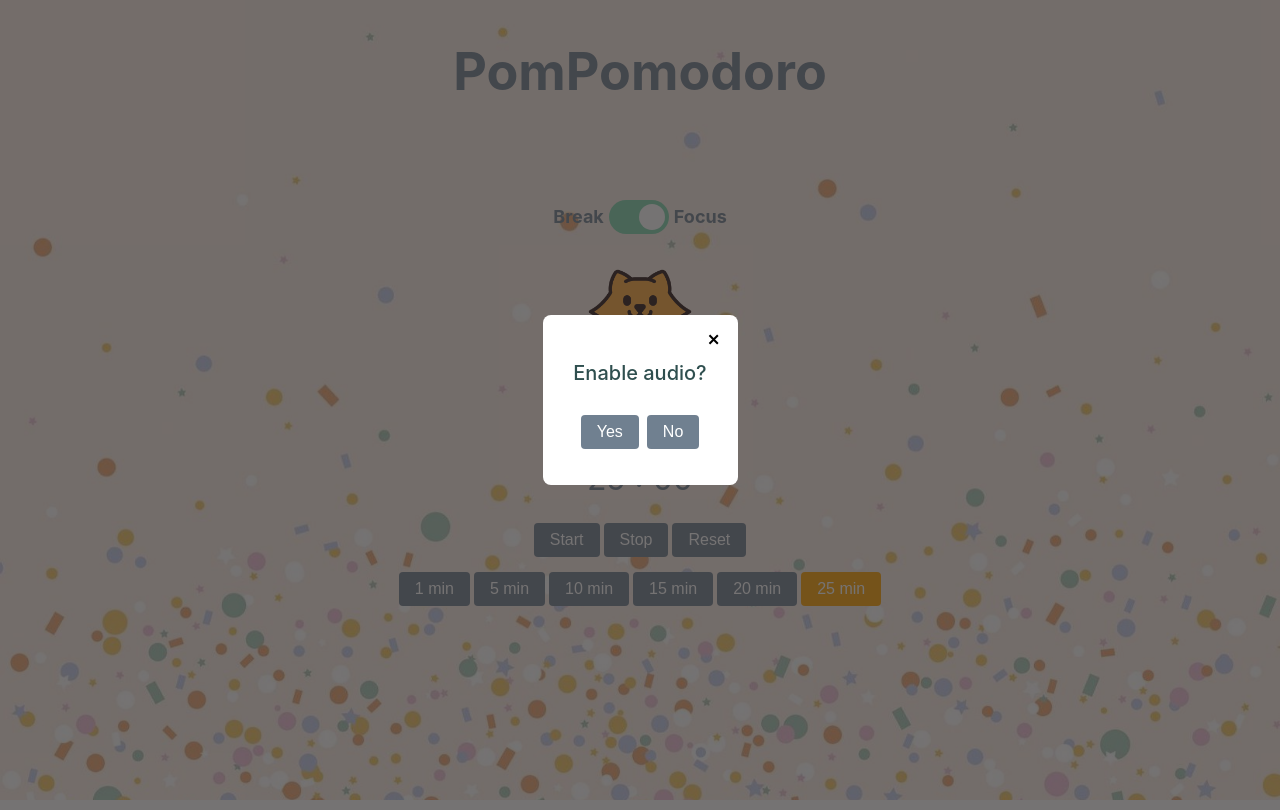
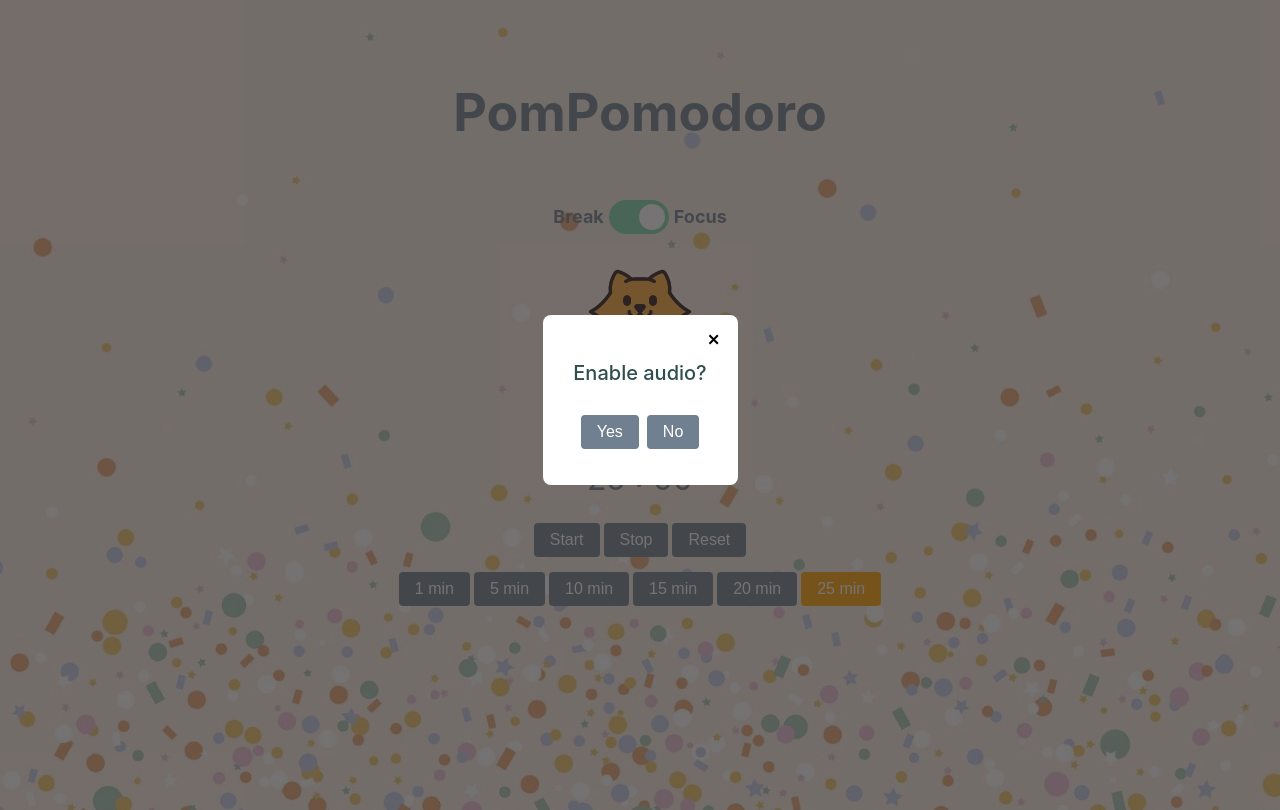
Before and after one commit to karisP/PomPomodoro, a React (Create React App) app: page / in a window 1280 px wide. Built offline with nearby package versions, Linux system fonts and the light colour scheme; no server answers.

Commit message:
longer delay on audio and layout css

```diff
--- a/src/App.css
+++ b/src/App.css
@@ -13,17 +13,13 @@
   font-size: calc(10px + 2vmin);
   color: slategray;
   justify-content: center;
-  padding: 0 10px;
+  padding: 0 10px 10px 10px;
 }
 
-.App-header h1 {
-  position: absolute;
-  top: 2%;
-  margin: 0;
-}
-
-@media only screen and (min-height: 569px) {
+@media only screen and (min-height: 768px) {
   .App-header h1 {
-    top: 5%;
+    position: absolute;
+    top: 10%;
+    margin: 0;
   }
 }
--- a/src/Timer/Timer.js
+++ b/src/Timer/Timer.js
@@ -43,7 +43,7 @@ const Timer = (props) => {
         } else {
             if (timerFinished) {
                 stopTimer(false);
-                setTimeout(() => props.setMode(!mode), 1000);
+                setTimeout(() => props.setMode(!mode), 2500);
             } else {
                 setSecond(59);
             };
```
